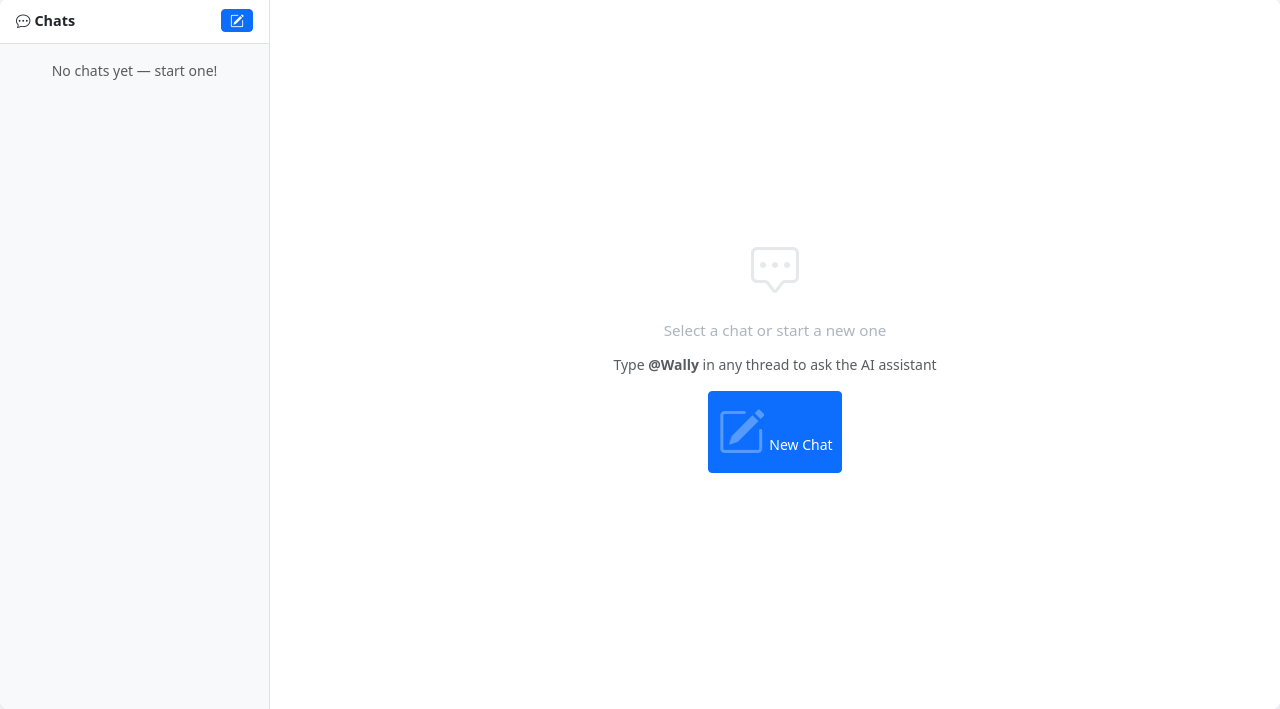
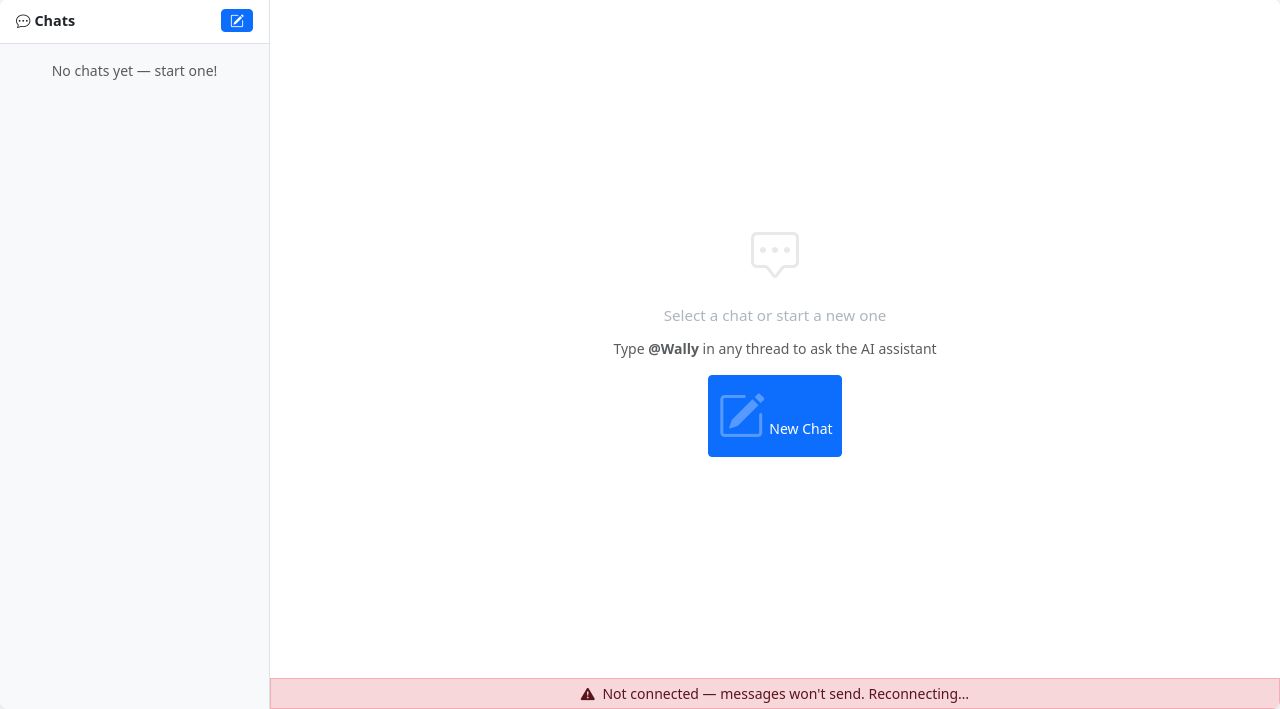
Before and after one commit to timjr4301/impound-manager, a Flask app: page /chat/ in a window 1280 px wide. Shown: the part 147-856 px from the top of the page. Run offline with Flask 3, Linux system fonts and the light colour scheme; a user stored in the database is signed in; some libraries are stand-ins or nearby versions.

Commit message:
Fix @Wally chat send bug: flask-socketio was never installed in prod
Root cause: Flask-SocketIO and its dependencies were missing from
requirements.txt. On Render, `from flask_socketio import SocketIO` raised
ImportError, so `socketio` stayed None and register_socket_events() was
never called — the chat HTTP routes worked, but the entire realtime
send/receive layer for the /chat namespace never existed server-side.
Client-side, socket.emit('send_message', ...) silently went nowhere, and
sendMessage() cleared the input regardless, producing the exact reported
symptom: input clears, no message, no error, no Wally response.

Fix:
- requirements.txt: add Flask-SocketIO, python-socketio, python-engineio,
  simple-websocket so the socketio import actually succeeds in prod.
- render.yaml: switch gunicorn to `-k gthread --threads 10` so the
  threading-mode Socket.IO server isn't starved by gunicorn's single-
  threaded sync worker.
- app.py: narrow the blueprint-registration except to ImportError only
  (was swallowing all exceptions) and log a clear warning if socketio
  is still unavailable, instead of failing silently.
- templates/chat/index.html: show a "not connected" banner on
  connect_error/disconnect, refuse to clear the input if the socket
  isn't connected, wrap the emit in try/catch, and listen for a new
  message_error event so failures render visibly in the thread.
- blueprints/chat.py: on_send_message now emits message_error back to
  the sender on invalid data or non-membership instead of silently
  returning.

Verified locally: reproduced the exact failure (app boots with
socketio=None, chat namespace has no handlers) without flask-socketio
installed, then confirmed a full send -> persist -> broadcast -> @Wally
trigger round trip via Flask-SocketIO's test client once installed. Also
exercised the missing-thread_id and non-member paths to confirm they now
emit message_error instead of failing silently.

No changes to Wally's model, system prompt, permissions, or personality.
No schema changes.

Co-Authored-By: Claude Sonnet 5 <noreply@anthropic.com>
Claude-Session: https://claude.ai/code/session_01HobymHfeqht4WXMpD5nvnz

```diff
--- a/app.py
+++ b/app.py
@@ -462,7 +462,12 @@ def create_app():
         app.register_blueprint(chat_bp)
         if socketio is not None:
             register_socket_events(socketio)
-    except (ImportError, Exception):
+        else:
+            app.logger.warning(
+                'flask-socketio not installed — chat HTTP routes are live but '
+                'realtime send/receive and Wally are disabled.'
+            )
+    except ImportError:
         pass
     try:
         from blueprints.invoice_camera import bp as invoice_bp
--- a/blueprints/chat.py
+++ b/blueprints/chat.py
@@ -48,6 +48,8 @@ def register_socket_events(socketio):
         body = (data.get('body') or '').strip()
 
         if not thread_id or not body:
+            socketio.emit('message_error', {'error': 'Message or thread missing.'},
+                          room=request.sid, namespace='/chat')
             return
 
         # Verify the sender is a member of this thread
@@ -55,6 +57,8 @@ def register_socket_events(socketio):
             thread_id=thread_id, user_id=current_user.id
         ).first()
         if not member:
+            socketio.emit('message_error', {'error': 'You are not a member of this thread.'},
+                          room=request.sid, namespace='/chat')
             return
 
         # Persist the user's message
--- a/render.yaml
+++ b/render.yaml
@@ -5,7 +5,7 @@ services:
     pythonVersion: 3.11.9
     plan: free
     buildCommand: pip install -r requirements.txt
-    startCommand: gunicorn -w 1 app:app
+    startCommand: gunicorn -k gthread --threads 10 -w 1 app:app
     envVars:
       - key: SECRET_KEY
         generateValue: true
--- a/templates/chat/index.html
+++ b/templates/chat/index.html
@@ -217,6 +217,12 @@
       </div>
     </div>
 
+    <!-- Connection lost banner -->
+    <div class="d-none alert alert-danger text-center small mb-0 rounded-0 py-1" id="chat-connection-banner">
+      <i class="bi bi-exclamation-triangle-fill me-1"></i>
+      Not connected — messages won't send. Reconnecting…
+    </div>
+
     <!-- Input -->
     <div class="chat-input-area d-none" id="chat-input-area">
       <div class="chat-input-row">
@@ -275,7 +281,18 @@ function connectSocket() {
   socket = io('/chat', { auth: { user_id: CURRENT_USER_ID } });
 
   socket.on('connect', () => {
+    setConnectionBanner(false);
     if (activeThreadId) socket.emit('join_thread', { thread_id: activeThreadId });
+  });
+
+  socket.on('connect_error', (err) => {
+    console.error('Chat socket connect_error:', err);
+    setConnectionBanner(true);
+  });
+
+  socket.on('disconnect', (reason) => {
+    console.warn('Chat socket disconnected:', reason);
+    setConnectionBanner(true);
   });
 
   socket.on('new_message', (msg) => {
@@ -293,6 +310,10 @@ function connectSocket() {
   socket.on('wally_done', (data) => {
     if (data.thread_id === activeThreadId)
       document.getElementById('wally-typing').classList.remove('show');
+  });
+
+  socket.on('message_error', (data) => {
+    appendErrorBubble(data.error || 'Message failed to send.');
   });
 }
 
@@ -400,11 +421,39 @@ function sendMessage() {
   const inp  = document.getElementById('msg-input');
   const body = inp.value.trim();
   if (!body || !activeThreadId || !socket) return;
-  socket.emit('send_message', { thread_id: activeThreadId, body });
+
+  if (!socket.connected) {
+    setConnectionBanner(true);
+    return; // don't clear the input — message would silently vanish
+  }
+
+  try {
+    socket.emit('send_message', { thread_id: activeThreadId, body });
+  } catch (err) {
+    console.error('Send failed:', err);
+    appendErrorBubble('Message failed to send: ' + err.message);
+    return; // don't clear the input — message would silently vanish
+  }
+
   inp.value = '';
   inp.style.height = '';
   document.getElementById('send-btn').disabled = true;
   setTimeout(() => { document.getElementById('send-btn').disabled = false; }, 350);
+}
+
+function appendErrorBubble(text) {
+  const area = document.getElementById('messages-area');
+  if (!area) return;
+  const div = document.createElement('div');
+  div.className = 'text-center text-danger small py-1';
+  div.textContent = text;
+  area.appendChild(div);
+  scrollMessages();
+}
+
+function setConnectionBanner(show) {
+  const el = document.getElementById('chat-connection-banner');
+  if (el) el.classList.toggle('d-none', !show);
 }
 
 // ─────────────────────────────────────────────────────────────────────────────
```
Also changed, not shown: requirements.txt (+9 -0 lines).
